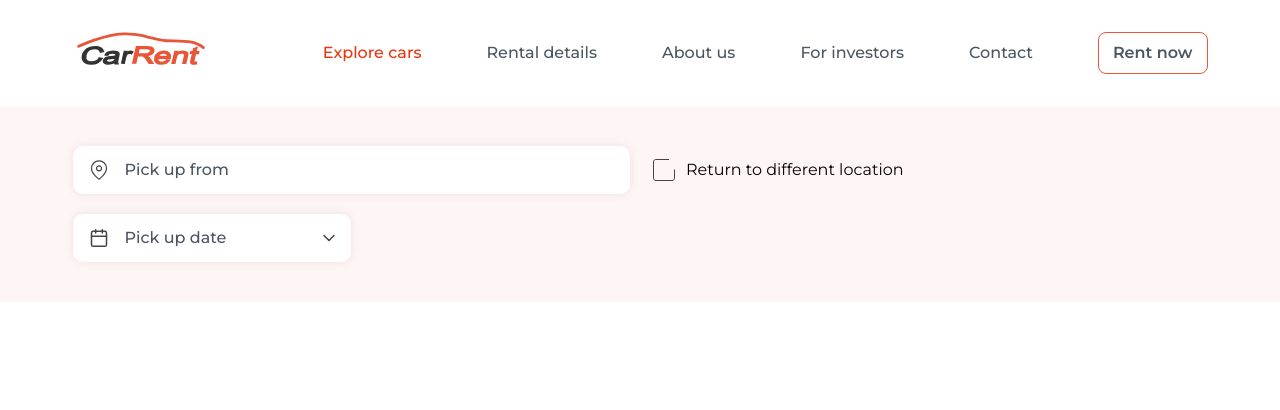
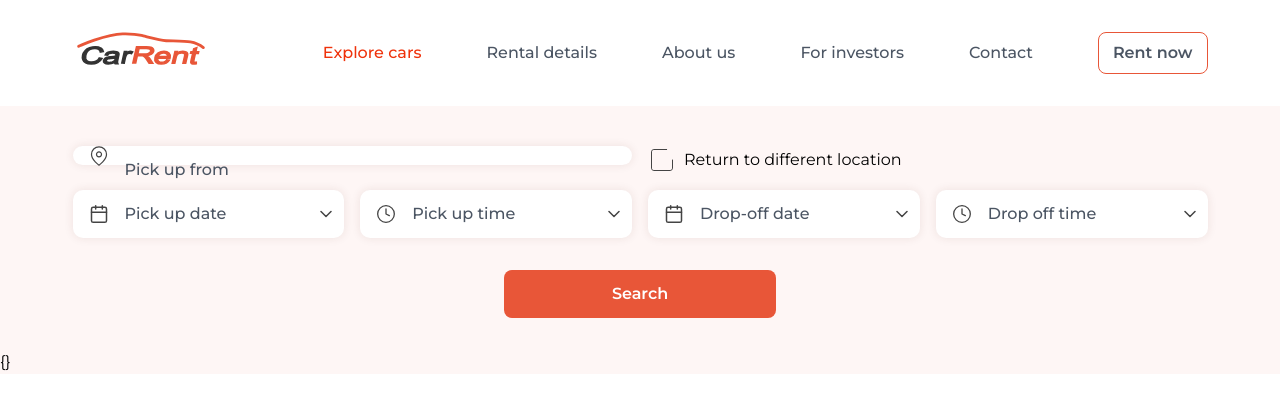
Before and after one commit to GabrielHangor/vue-ts-composition-ecommerce, a Vue app: page /explore in a window 1280 px wide. Shown: the top 410 px of the page. Built offline with nearby package versions, Linux system fonts and the light colour scheme.

Commit message:
FEATURE: validation on pickupControlsForm

```diff
--- a/package.json
+++ b/package.json
@@ -1,7 +1,6 @@
 {
   "name": "vue-ts-tw-ecommerce",
   "version": "0.0.0",
-  "type": "module",
   "scripts": {
     "dev": "vite",
     "build": "run-p type-check build-only",
@@ -11,6 +10,8 @@
     "lint": "eslint . --ext .vue,.js,.jsx,.cjs,.mjs,.ts,.tsx,.cts,.mts --fix --ignore-path .gitignore"
   },
   "dependencies": {
+    "@vuelidate/core": "^2.0.0",
+    "@vuelidate/validators": "^2.0.0",
     "axios": "^1.1.3",
     "pinia": "^2.0.23",
     "vue": "^3.2.41",
--- a/src/catalogPopulator.js
+++ b/src/catalogPopulator.js
@@ -1,5 +1,5 @@
 import fs from 'fs';
-import { citiesListData, carBrands } from './mocks/mocks.js';
+import { citiesListData, carBrands } from './mocks/mocks';
 
 const carEntityArr = [];
 
--- a/src/components/BaseButton.vue
+++ b/src/components/BaseButton.vue
@@ -1,6 +1,6 @@
 <template>
   <button
-    class="rounded-lg py-3.5 px-4 font-semibold leading-5 transition duration-300 ease-in-out disabled:cursor-wait disabled:opacity-3"
+    class="rounded-lg py-3.5 px-4 font-semibold leading-5 transition duration-300 ease-in-out disabled:cursor-not-allowed disabled:opacity-60"
     :class="btnClassList"
     :disabled="loading"
   >
@@ -20,7 +20,7 @@
   });
 
   const btnVariantClasses = {
-    primary: 'bg-orange-base text-white hover:bg-orange-hovered',
+    primary: 'bg-orange-base text-white hover:bg-orange-hovered disabled:hover:bg-orange-base',
     transparent: 'text-grey bg-transparent border-[1px] border-grey hover:border-black',
     'transparent-orange':
       'text-grey font-medium bg-transparent  border-orange-base hover:bg-orange-hovered hover:text-white border-[1px] py-[10px] px-[14px] rounded-[5px]',
--- a/src/components/BaseDatePicker.vue
+++ b/src/components/BaseDatePicker.vue
@@ -1,10 +1,11 @@
 <template>
+  <div>
     <div class="relative block">
       <span class="absolute inset-y-0 left-0 flex items-center pl-4">
-      <slot name="icon-left"><img src="/calendar.svg" alt="Calendar Icon" /></slot>
+        <img src="/calendar.svg" alt="Calendar Icon" />
       </span>
 
-    <span class="absolute inset-y-0 right-0 flex items-center pr-4" @mousedown="clearInput">
+      <span class="absolute inset-y-0 right-0 flex items-center pr-3" @mousedown="clearInput">
         <img :src="showCrossIcon" alt="Cross" class="cursor-pointer" />
       </span>
       <input
@@ -12,26 +13,35 @@
         :type="type"
         name="input"
         :value="serializedDate"
+        :min="currentDate"
         @input="updateValue(($event.target as HTMLInputElement).value)"
         @focus="onFocus"
         @blur="onBlur"
         v-bind="$attrs"
         placeholder="1"
+        :class="{ 'border-[1px] border-error text-error': error }"
         class="peer block h-12 w-full rounded-[10px] pl-[52px] pt-5 font-medium text-gray-600 placeholder-transparent shadow-inputBase transition duration-300 ease-in-out placeholder-shown:pt-0 focus:outline-none"
       />
       <label
         for="input"
+        :class="{ 'text-error': error }"
         class="pointer-text pointer-events-none absolute top-1 pl-[52px] text-xs font-normal text-gray-600 transition-all peer-placeholder-shown:top-[12px] peer-placeholder-shown:text-base peer-placeholder-shown:font-medium"
-      >Pick up date</label
+        >{{ label }}</label
       >
+    </div>
+    <span class="mt-1 text-xs text-error">{{ error }}</span>
   </div>
 </template>
 
 <script lang="ts" setup>
-  import { computed, nextTick, ref, type PropType } from 'vue';
+  import { computed, nextTick, ref, type PropType, type Ref } from 'vue';
+
+  const currentDate = new Date().toISOString().slice(0, 10);
 
   const props = defineProps({
     modelValue: { type: String as PropType<string>, required: true },
+    label: { type: String as PropType<string>, required: true },
+    error: { type: String as PropType<string | Ref<string>> },
   });
 
   const emit = defineEmits<{ (e: 'update:modelValue', modelValue: string): void }>();
@@ -63,7 +73,7 @@
   const onBlur = () => (listeners.value.focused = false);
 
   const clearInput = () => {
-    showCrossIcon.value && emit('update:modelValue', '');
+    if (listeners.value.focused && props.modelValue) emit('update:modelValue', '');
   };
 </script>
 
--- /dev/null
+++ b/src/components/BaseTimePicker.vue
@@ -0,0 +1,68 @@
+<template>
+  <div class="relative block">
+    <span class="absolute inset-y-0 left-0 flex items-center pl-4">
+      <img src="/clock.svg" alt="Clock Icon" />
+    </span>
+
+    <span class="absolute inset-y-0 right-0 flex items-center pr-3" @mousedown="clearInput">
+      <img :src="showCrossIcon" alt="Cross" class="cursor-pointer" />
+    </span>
+    <input
+      ref="timePicker"
+      :type="type"
+      name="input"
+      :value="modelValue"
+      @input="updateValue(($event.target as HTMLInputElement).value)"
+      @focus="onFocus"
+      @blur="onBlur"
+      v-bind="$attrs"
+      placeholder="1"
+      class="peer block h-12 w-full rounded-[10px] pl-[52px] pt-5 font-medium text-gray-600 placeholder-transparent shadow-inputBase transition duration-300 ease-in-out placeholder-shown:pt-0 focus:outline-none"
+    />
+    <label
+      for="input"
+      class="pointer-text pointer-events-none absolute top-1 pl-[52px] text-xs font-normal text-gray-600 transition-all peer-placeholder-shown:top-[12px] peer-placeholder-shown:text-base peer-placeholder-shown:font-medium"
+      >{{ label }}</label
+    >
+  </div>
+</template>
+
+<script lang="ts" setup>
+  import { computed, nextTick, ref, type PropType } from 'vue';
+
+  const props = defineProps({
+    modelValue: { type: String as PropType<string>, required: true },
+    label: { type: String as PropType<string>, required: true },
+  });
+
+  const emit = defineEmits<{ (e: 'update:modelValue', modelValue: string): void }>();
+
+  const listeners = ref({ focused: false });
+  const type = computed(() => (listeners.value.focused ? 'time' : 'text'));
+  const showCrossIcon = computed(() =>
+    listeners.value.focused && props.modelValue ? 'delete-icon.svg' : 'dropdown-arrow.svg'
+  );
+
+
+
+  const timePicker = ref<HTMLInputElement | null>(null);
+
+  const updateValue = (value: string) => emit('update:modelValue', value);
+  const onFocus = () => {
+    listeners.value.focused = true;
+    nextTick(() => timePicker?.value?.showPicker());
+  };
+
+  const onBlur = () => (listeners.value.focused = false);
+
+  const clearInput = () => {
+    if (listeners.value.focused && props.modelValue) emit('update:modelValue', '');
+  };
+</script>
+
+<style>
+  input[type='time']::-webkit-calendar-picker-indicator {
+    color: transparent;
+    background: transparent;
+  }
+</style>
--- a/src/components/PickupControlsForm/PickupControlsForm.vue
+++ b/src/components/PickupControlsForm/PickupControlsForm.vue
@@ -1,46 +1,90 @@
 <template>
-  <section class="h-fit w-full bg-orange-base/5">
-    <div class="container mx-auto my-10 grid items-center gap-5 px-4 md:grid-cols-2 md:px-0">
+  <form class="h-fit w-full bg-orange-base/5">
+    <div class="container mx-auto mt-10 mb-8 grid items-center gap-4 px-4 md:grid-cols-2 md:px-0">
       <BaseAutocomplete
         v-model="pickupFormValues.pickupFrom"
+        class="h-full"
         label="Pick up from"
         :list-data="citiesListData"
-        :error="pickupFormErrors.pickupFrom"
+        :error="errorMessages.pickupFrom"
       />
+
       <div class="h-full">
         <BaseAutocomplete
           v-if="returnToDifferentLocation"
           v-model="pickupFormValues.dropOff"
           label="Drop-off"
           :list-data="citiesListData"
-          :error="pickupFormErrors.dropOff"
+          :error="errorMessages.dropOff"
         />
+
         <BaseCheckBox
           v-else
           v-model:checked="returnToDifferentLocation"
-          @input="pickupFormValues.dropOff = ''"
+          @change="pickupFormValues.dropOff = ''"
           label="Return to different location"
           id="1"
         />
       </div>
-      <div class="grid md:grid-cols-2">
-        <BaseDatePicker v-model="pickupFormValues.pickupDate" />
+      <div class="grid gap-4 lg:grid-cols-2">
+        <BaseDatePicker v-model="pickupFormValues.pickupDate" label="Pick up date" />
+        <BaseTimePicker v-model="pickupFormValues.pickupTime" label="Pick up time" />
+      </div>
+      <div class="grid gap-4 lg:grid-cols-2">
+        <BaseDatePicker v-model="pickupFormValues.dropOffDate" label="Drop-off date" />
+        <BaseTimePicker v-model="pickupFormValues.dropOffTime" label="Drop off time" />
       </div>
     </div>
-  </section>
+    <div class="container mx-auto mb-8 flex justify-center">
+      <BaseButton class="w-[272px]">Search</BaseButton>
+    </div>
+
+    {{ errorMessages }}
+  </form>
 </template>
 
 <script lang="ts" setup>
-  import { ref, watch } from 'vue';
+  import { computed, ref, watch } from 'vue';
   import BaseAutocomplete from '../BaseAutocomplete.vue';
   import BaseCheckBox from '../BaseCheckBox.vue';
   import BaseDatePicker from '../BaseDatePicker.vue';
+  import BaseButton from '../BaseButton.vue';
+  import BaseTimePicker from '../BaseTimePicker.vue';
   import { citiesListData } from '@/mocks/mocks';
-  import { computed } from 'vue';
+  import { useVuelidate } from '@vuelidate/core';
+  import { required } from '@vuelidate/validators';
 
   const returnToDifferentLocation = ref(false);
 
-  const pickupFormValues = ref({ pickupFrom: '', dropOff: '', pickupDate: '' });
+  const pickupFormValues = ref({
+    pickupFrom: '',
+    dropOff: '',
+    pickupDate: '',
+    pickupTime: '',
+    dropOffDate: '',
+    dropOffTime: '',
+  });
+
+  const validationRules = {
+    pickupFrom: { required },
+    dropOff: { required },
+    pickupDate: { required },
+    pickupTime: { required },
+    dropOffDate: { required },
+    dropOffTime: { required },
+  };
+
+  const v$ = useVuelidate(validationRules, pickupFormValues, { $autoDirty: true });
+
+  const errorMessages = computed(() => {
+    const errorMessagesObj = {};
+
+    v$.value.$errors.forEach((errorObj) => {
+      errorMessagesObj[errorObj.$property] = errorObj.$message;
+    });
+
+    return errorMessagesObj;
+  });
 
   watch(
     pickupFormValues,
@@ -49,18 +93,4 @@
     },
     { deep: true }
   );
-
-  const pickupFormErrors = computed(() => {
-    return {
-      pickupFrom:
-        citiesListData.includes(pickupFormValues.value.pickupFrom) ||
-        pickupFormValues.value.pickupFrom === ''
-          ? null
-          : 'Select a city from the list',
-      dropOff:
-        citiesListData.includes(pickupFormValues.value.dropOff) || pickupFormValues.value.dropOff === ''
-          ? null
-          : 'Select a city from the list',
-    };
-  });
 </script>
--- a/src/mocks/mocks.js
+++ b/src/mocks/mocks.ts
@@ -1,4 +1,4 @@
-export const citiesListData = [
+export const citiesListData: string[] = [
   'New York',
   'Los Angeles',
   'Chicago',
```
Also changed, not shown: src/components/BaseAutocomplete.vue (+11 -11 lines), public/clock.svg (added), 1 other file (tests, documents, lock files or other folders). Lines whose indentation alone changed are shown as unchanged.
